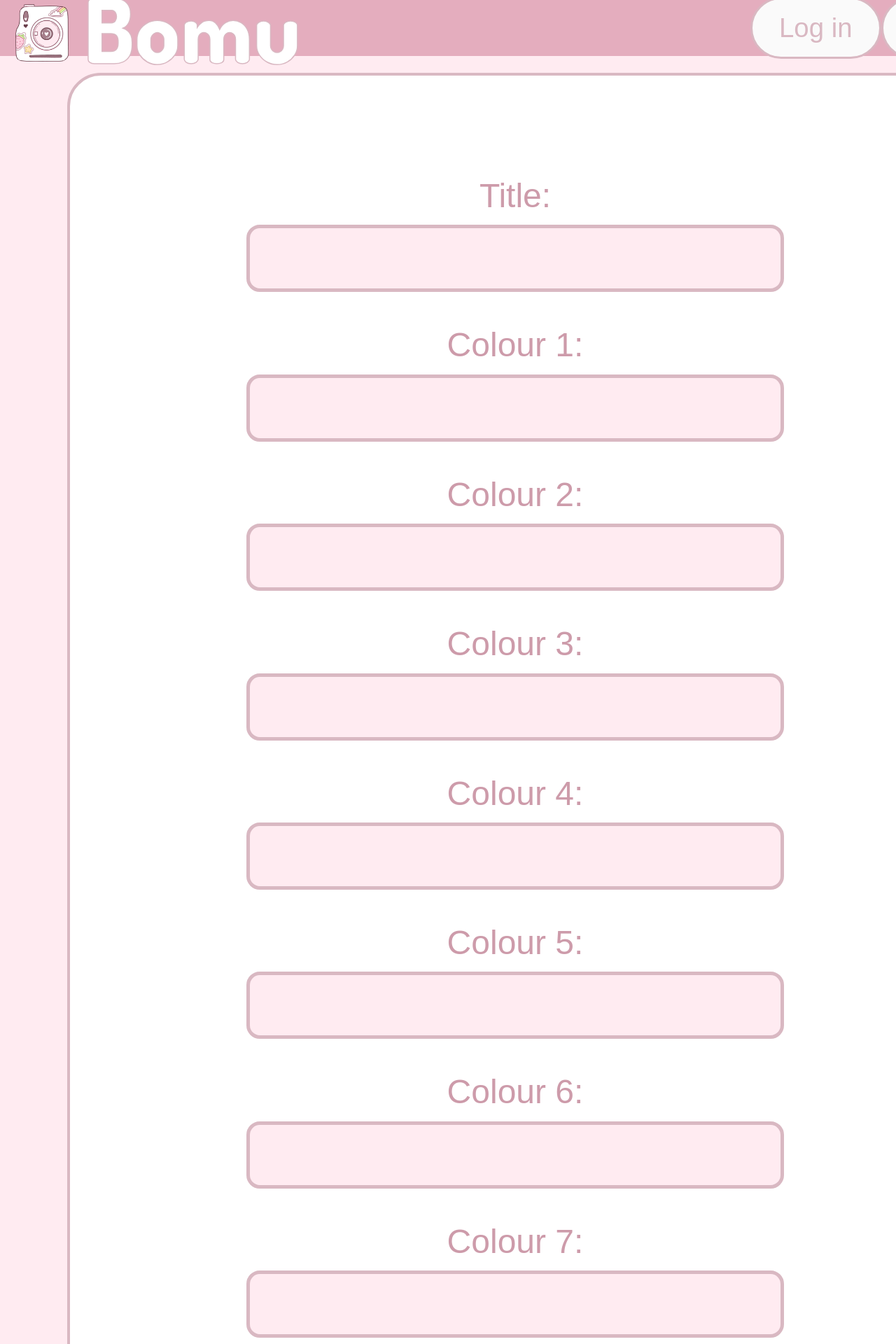
After one commit to xMoneMone/Bomu, a Django app: page /canvas/palettes/add in a window 1280 px wide; the page is wider, and only the part inside the window is pictured. The commit adds this page. Shown: the top 1920 px of that part at 70% size. Run offline with Django 4.2, Linux system fonts and the light colour scheme; some libraries are stand-ins or nearby versions; some web fonts are replaced.

```diff
--- /dev/null
+++ b/canvas/templates/add-palette.html
@@ -0,0 +1,87 @@
+{% extends 'base.html' %}
+{% load static %}
+
+{% block headers %}
+<link rel="stylesheet" href="{% static 'css/form_style.css' %}">
+{% endblock headers %}
+
+{% block content %}
+
+<div class="auth">
+    <div class="form_div">
+    <form method="post">
+
+        <div class="form_option">
+            <p class="form_p">Title:</p>
+            <p>{% csrf_token %}{{form.title}}</p>
+        </div>
+
+        <div class="form_option">
+            <p class="form_p">Colour 1:</p>
+            <p>{% csrf_token %}{{form.c1}}</p>
+        </div>
+
+        <div class="form_option">
+            <p class="form_p">Colour 2:</p>
+            <p>{% csrf_token %}{{form.c2}}</p>
+        </div>
+
+        <div class="form_option">
+            <p class="form_p">Colour 3:</p>
+            <p>{% csrf_token %}{{form.c3}}</p>
+        </div>
+
+        <div class="form_option">
+            <p class="form_p">Colour 4:</p>
+            <p>{% csrf_token %}{{form.c4}}</p>
+        </div>
+
+        <div class="form_option">
+            <p class="form_p">Colour 5:</p>
+            <p>{% csrf_token %}{{form.c5}}</p>
+        </div>
+
+        <div class="form_option">
+            <p class="form_p">Colour 6:</p>
+            <p>{% csrf_token %}{{form.c6}}</p>
+        </div>
+
+        <div class="form_option">
+            <p class="form_p">Colour 7:</p>
+            <p>{% csrf_token %}{{form.c7}}</p>
+        </div>
+
+        <div class="form_option">
+            <p class="form_p">Colour 8:</p>
+            <p>{% csrf_token %}{{form.c8}}</p>
+        </div>
+
+        <div class="form_option">
+            <p class="form_p">Colour 9:</p>
+            <p>{% csrf_token %}{{form.c9}}</p>
+        </div>
+
+        <div class="form_option">
+            <p class="form_p">Colour 10:</p>
+            <p>{% csrf_token %}{{form.c10}}</p>
+        </div>
+
+        <div class="form_option">
+            <p class="form_p">Colour 11:</p>
+            <p>{% csrf_token %}{{form.c11}}</p>
+        </div>
+
+        <div class="form_option">
+            <p class="form_p">Colour 12:</p>
+            <p>{% csrf_token %}{{form.c12}}</p>
+        </div>
+
+        <div class="form_button" id="post-canvas">
+            {% csrf_token %}<button type="submit">Add</button>
+        </div>
+
+    </form>
+    </div>
+</div>
+
+{% endblock %}
--- a/canvas/templates/palette.html
+++ b/canvas/templates/palette.html
@@ -4,7 +4,7 @@
     <div class="title">
         {{palette.title}}
         <div class="palette-buttons">
-            <a href="#"><img class="button-palette" src="{% static 'images/edit.webp' %}" alt="edit palette"></a>
+            <a href="{% url 'edit palette' palette.id %}"><img class="button-palette" src="{% static 'images/edit.webp' %}" alt="edit palette"></a>
             <a href="#" onclick="return confirm('Are you sure?')"><img class="button-palette" src="{% static 'images/delete.webp' %}" alt="delete palette"></a>
         </div>
     </div>
--- a/canvas/templates/palettes.html
+++ b/canvas/templates/palettes.html
@@ -10,7 +10,7 @@
 {% block content %}
     <div class="center-palettes">
         <div class="column">
-            <a class="navbar-button" id="add-palette" href="#">+Add Palette</a>
+            <a class="navbar-button" id="add-palette" href="{% url 'add palette' %}">+Add Palette</a>
 
             <div class="all-palettes">
                 {% for palette in palettes %}
--- a/canvas/urls.py
+++ b/canvas/urls.py
@@ -4,5 +4,7 @@ from canvas import views
 urlpatterns = [
     path('create', views.canvas, name="canvas"),
     path('post', views.post_canvas, name="post-canvas"),
-    path('palettes', views.palettes, name="palettes")
+    path('palettes', views.palettes, name="palettes"),
+    path('palettes/add', views.palette_add, name="add palette"),
+    path('palette/edit/<int:pk>', views.palette_edit, name="edit palette")
 ]
--- a/canvas/views.py
+++ b/canvas/views.py
@@ -1,6 +1,7 @@
 from django.contrib.auth.decorators import login_required
 from django.shortcuts import render, redirect
 from posts.forms import CanvasPostForm
+from canvas.forms import PaletteForm
 from canvas.models import Palette
 
 
@@ -33,3 +34,36 @@ def palettes(request):
         "palettes": all_palettes
     }
     return render(request, template_name="palettes.html", context=context)
+
+
+def palette_add(request):
+    if request.user.is_staff and not request.user.is_superuser:
+        return redirect('home')
+
+    form = PaletteForm()
+    if request.method == 'POST':
+        form = PaletteForm(request.POST)
+        if form.is_valid():
+            form.save()
+            return redirect('palettes')
+
+    context = {"form": form}
+    return render(request, template_name="add-palette.html", context=context)
+
+
+def palette_edit(request, pk):
+    if request.user.is_staff and not request.user.is_superuser:
+        return redirect('home')
+
+    cur_palette = Palette.objects.get(id=pk)
+
+    if request.method == 'GET':
+        form = PaletteForm(instance=cur_palette, initial=cur_palette.__dict__)
+    else:
+        form = PaletteForm(request.POST or None, instance=cur_palette)
+        if form.is_valid():
+            form.save()
+            return redirect('palettes')
+
+    context = {"form": form}
+    return render(request, 'add-palette.html', context=context)
```
Also changed, not shown: canvas/forms.py (line endings or trailing spaces).
